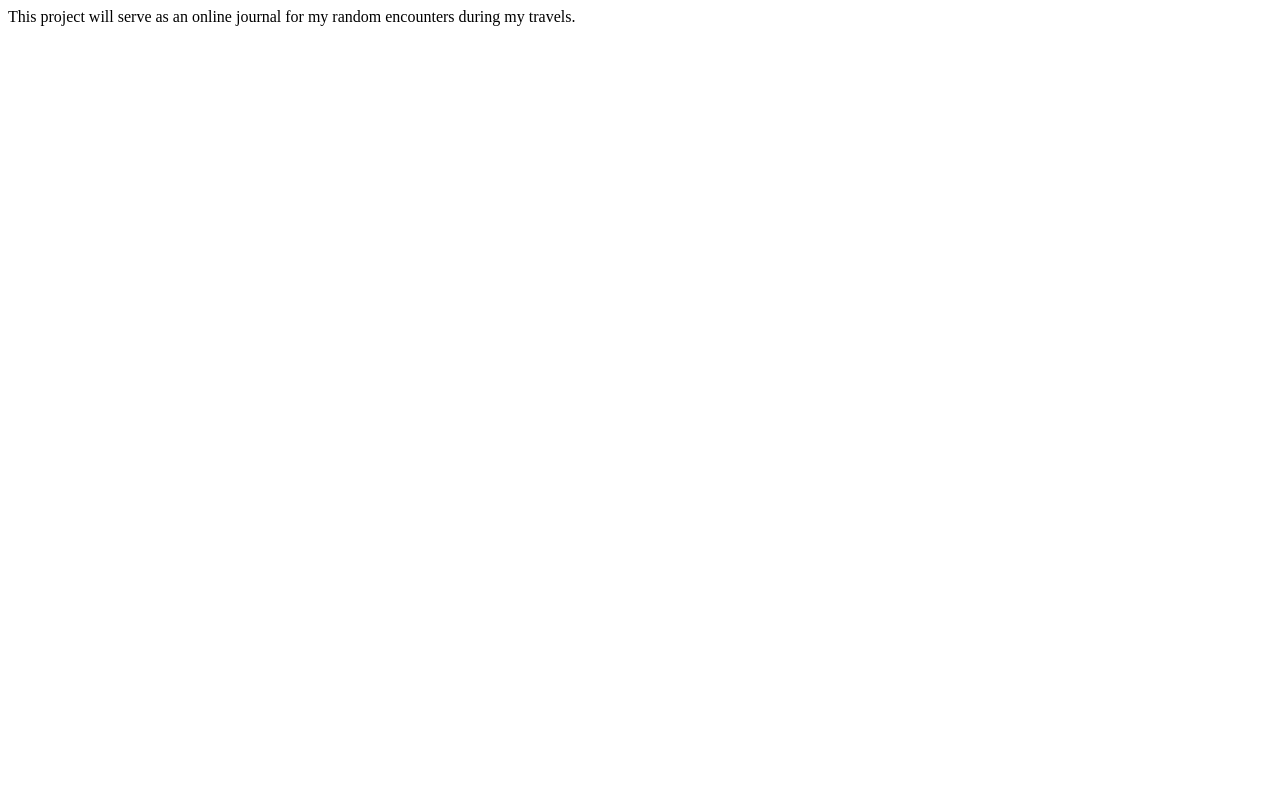
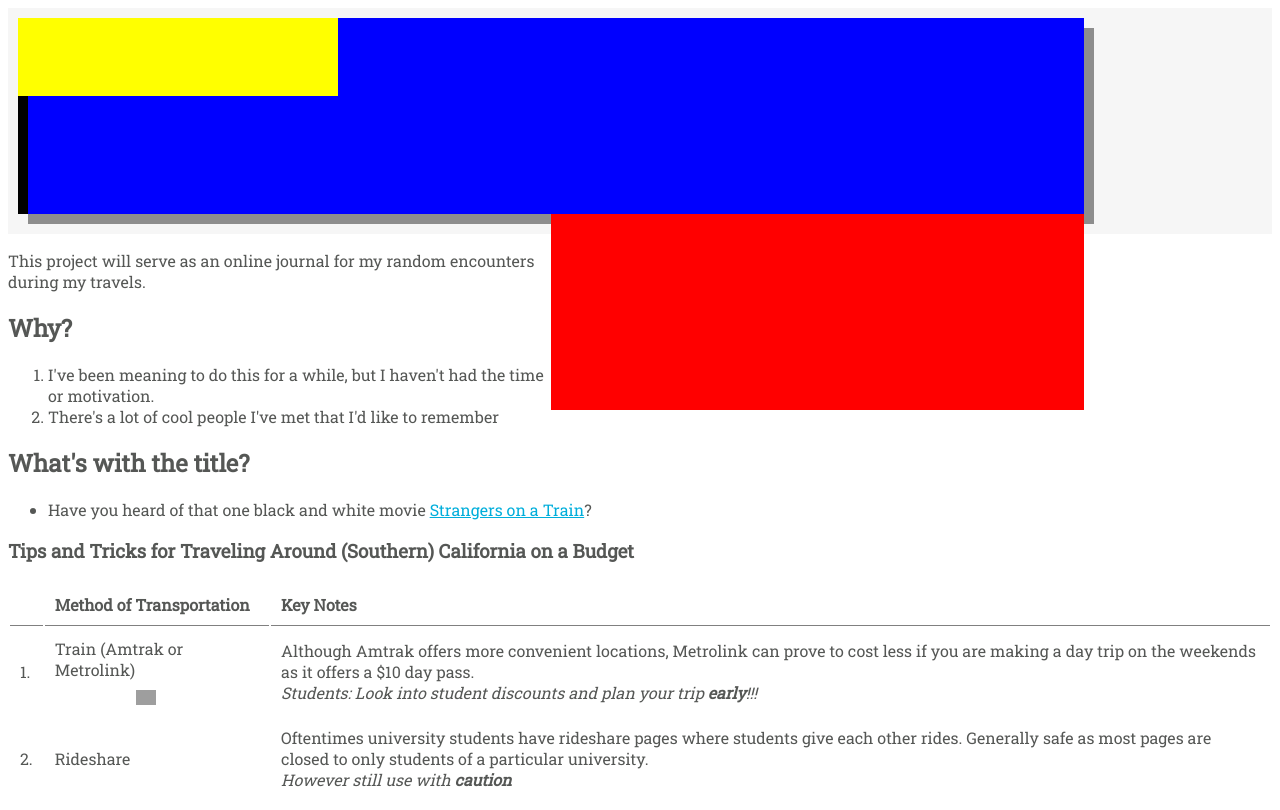
Before and after one commit to kimberlyau/StrangersInPassing, a plain HTML site: page index.html in a window 1280 px wide. Drawn offline with Linux system fonts and the light colour scheme; grey boxes are pictures that could not be loaded.

Commit message:
Added HW1 Content

```diff
--- a/index.html
+++ b/index.html
@@ -1,10 +1,112 @@
 <html>
   <head>
     <title>Strangers In Passing</title>
+
+    <link rel="stylesheet" type="text/css" href="style.css">
+    <link href="https://fonts.googleapis.com/css?family=Roboto+Slab" rel="stylesheet">
+    <link href="https://fonts.googleapis.com/css?family=Open+Sans" rel="stylesheet">
   </head>
 
   <body>
+    <header>
+      <div id="painting">
+        <!-- Left -->
+        <div class="canvas">
+          <div id="avgbox"></div>
+          <div id="longvert"></div>
+
+
+
+          <div id="right">
+        </div>
+
+
+
+        </div>
+        <!-- <div id="horiz"></div>
+
+
+        <div class="bottomrow">
+          <div id="block1"></div>
+          <div id="block2"></div>
+          <div id="titleblock">
+            <h1>Strangers In Passing</h1>
+          </div>
+        </div> -->
+
+      </div>
+    </header>
+
+
     <p> This project will serve as an online journal for my random encounters during my travels. </p>
+
+    <h2>Why?</h2>
+    <ol>
+      <li>
+        I've been meaning to do this for a while, but I haven't had the time or motivation.
+      </li>
+      <li>
+        There's a lot of cool people I've met that I'd like to remember
+      </li>
+    </ol>
+
+    <h2>What's with the title?</h3>
+    <ul>
+      <li>
+        Have you heard of that one black and white movie
+        <a id="imdb" href="http://www.imdb.com/title/tt0044079/">Strangers on a Train</a>?
+      </li>
+    </ul>
+
+    <h3>Tips and Tricks for Traveling Around (Southern) California on a Budget</h3>
+    <table>
+      <!-- Row 1 -->
+      <tr>
+        <th>
+          <!-- Blank, technically still a cell -->
+        </th>
+        <th>
+          Method of Transportation
+        </th>
+        <th>
+          Key Notes
+        </th>
+      </tr>
+
+      <!-- Row 2 -->
+      <tr>
+        <td>
+          1.
+        </td>
+        <td>
+          Train (Amtrak or Metrolink)
+          <img src="https://cdn.pixabay.com/photo/2017/06/20/14/59/cartoon-2423365_640.png" id="train" alt="cute train" width=20>
+        </td>
+        <td>
+          Although Amtrak offers more convenient locations, Metrolink can prove to cost less
+          if you are making a day trip on the weekends as it offers a $10 day pass.
+          <br />
+          <em>Students: Look into student discounts and plan your trip <strong>early</strong>!!! </em>
+        </td>
+      </tr>
+
+      <!-- Row 3 -->
+      <tr>
+        <td>
+          2.
+        </td>
+        <td>
+          Rideshare
+        </td>
+        <td>
+          Oftentimes university students have rideshare pages where students give each other rides. Generally safe as most pages are closed to only students of a particular university.
+          <br />
+          <em>However still use with <strong>caution</strong></em>
+        </td>
+      </tr>
+
+
+    </table>
   </body>
 
 </html>
--- /dev/null
+++ b/style.css
@@ -0,0 +1,93 @@
+body {
+	font-family: 'Roboto Slab', serif;
+	color: #555755;
+}
+
+header {
+	background-color: #f6f6f6;
+	padding-top: 10px;
+	padding-bottom: 20px;
+	padding-left: 10px;
+}
+
+#painting {
+	text-align: center;
+	background-color: purple;
+	width: 85%;
+	height: 25%;
+	box-shadow: 10px 10px 0px #8d8d8d;
+}
+
+/* Left Box and Vert */
+.canvas {
+	background-color: blue;
+	height: 100%;
+	width: 100%;
+}
+
+#longvert {
+	background-color: black;
+	width: 10px;
+	height: 100%;
+}
+
+#avgbox {
+	width: 30%;
+	height: 40%;
+	background-color: yellow;
+	float:left;
+}
+
+#right {
+	background-color: red;
+	height: 100%;
+	width: 50%;
+	float: right;
+}
+
+/*#vertdiv {
+	width: 10px;
+	height: 100%;
+	background-color: black;
+	float: right;
+}*/
+
+/*
+#horiz {
+	height: 10px;
+	width: 70%;
+	background-color: black;
+	float: right;
+}
+
+#titleblock {
+	float: right;
+	padding-right: 10px;
+	padding-left: 10px;
+	background-color: #f96161;
+}*/
+
+h1 {
+	color: black;
+	font-family: 'Open Sans', sans-serif;
+	font-size: 215%;
+}
+
+th, td {
+  padding: 10px;
+  text-align: left;
+}
+
+th {
+	border-bottom: 1px solid gray;
+}
+
+#imdb {
+	color: #00aedb;
+}
+
+#train {
+	padding-top: 5%;
+	padding-left: 40%;
+	padding-right: 40%;
+}
```
